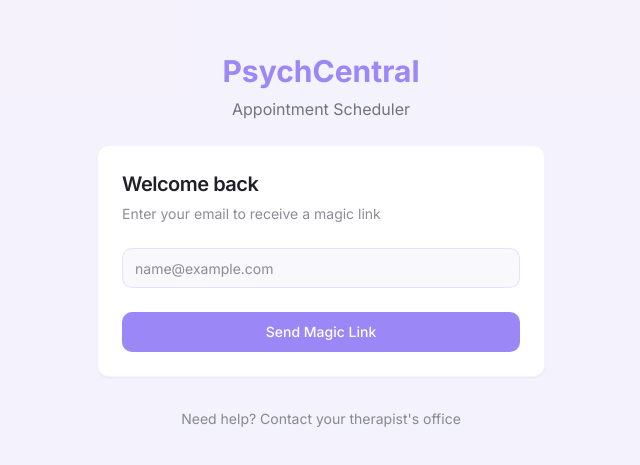
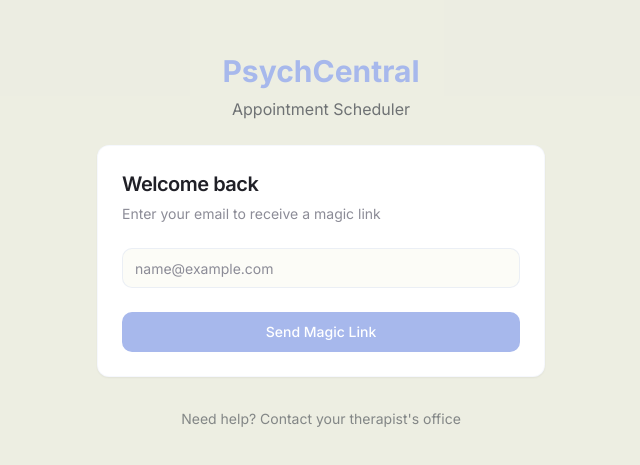
Before and after one commit to SwissFunded/psych-link-schedule, a React (Vite) app: page / in a window 1280 px wide. Shown: the part 159-624 px from the top of the page, without its empty margins (319-959 px from the left). Built offline with nearby package versions, Linux system fonts and the light colour scheme.

Commit message:
Refactor: Apply color design to the app
This commit applies the new color design to the entire application.

```diff
--- a/src/index.css
+++ b/src/index.css
@@ -5,7 +5,7 @@
 
 @layer base {
   :root {
-    --background: 260 33% 98%;
+    --background: 60 50% 98%;
     --foreground: 240 10% 14%;
 
     --card: 0 0% 100%;
@@ -14,24 +14,24 @@
     --popover: 0 0% 100%;
     --popover-foreground: 240 10% 14%;
 
-    --primary: 256 83% 74%;
+    --primary: 224 70% 79%;
     --primary-foreground: 0 0% 100%;
 
-    --secondary: 258 34% 54%;
-    --secondary-foreground: 0 0% 100%;
+    --secondary: 180 50% 91%;
+    --secondary-foreground: 240 10% 14%;
 
-    --muted: 260 18% 94%;
+    --muted: 60 34% 94%;
     --muted-foreground: 240 5% 57%;
 
-    --accent: 260 18% 94%;
+    --accent: 60 34% 94%;
     --accent-foreground: 240 10% 14%;
 
     --destructive: 0 84.2% 60.2%;
     --destructive-foreground: 0 0% 98%;
 
-    --border: 260 20% 90%;
-    --input: 260 20% 90%;
-    --ring: 256 83% 74%;
+    --border: 60 34% 90%;
+    --input: 60 34% 90%;
+    --ring: 224 70% 79%;
 
     --radius: 0.75rem;
 
@@ -52,7 +52,7 @@
   }
 
   body {
-    @apply bg-background text-foreground;
+    @apply bg-psychBeige text-foreground;
     font-family: 'Inter', sans-serif;
   }
 }
--- a/tailwind.config.ts
+++ b/tailwind.config.ts
@@ -54,9 +54,15 @@ export default {
 					foreground: 'hsl(var(--card-foreground))'
 				},
 				psychPurple: {
-					light: '#F1F0FB',
-					DEFAULT: '#9b87f5',
-					dark: '#7E69AB',
+					light: '#e1f0f0', // Light blue from your guidelines
+					DEFAULT: '#a7b8ec', // Purple/blue from your guidelines
+					dark: '#8a9acd', // Slightly darker shade for hover states
+				},
+				psychGreen: {
+					DEFAULT: '#5ae398', // Green from your guidelines
+				},
+				psychBeige: {
+					DEFAULT: '#f0f0e1', // Light beige from your guidelines
 				},
 				psychText: {
 					DEFAULT: '#1A1F2C',
```
